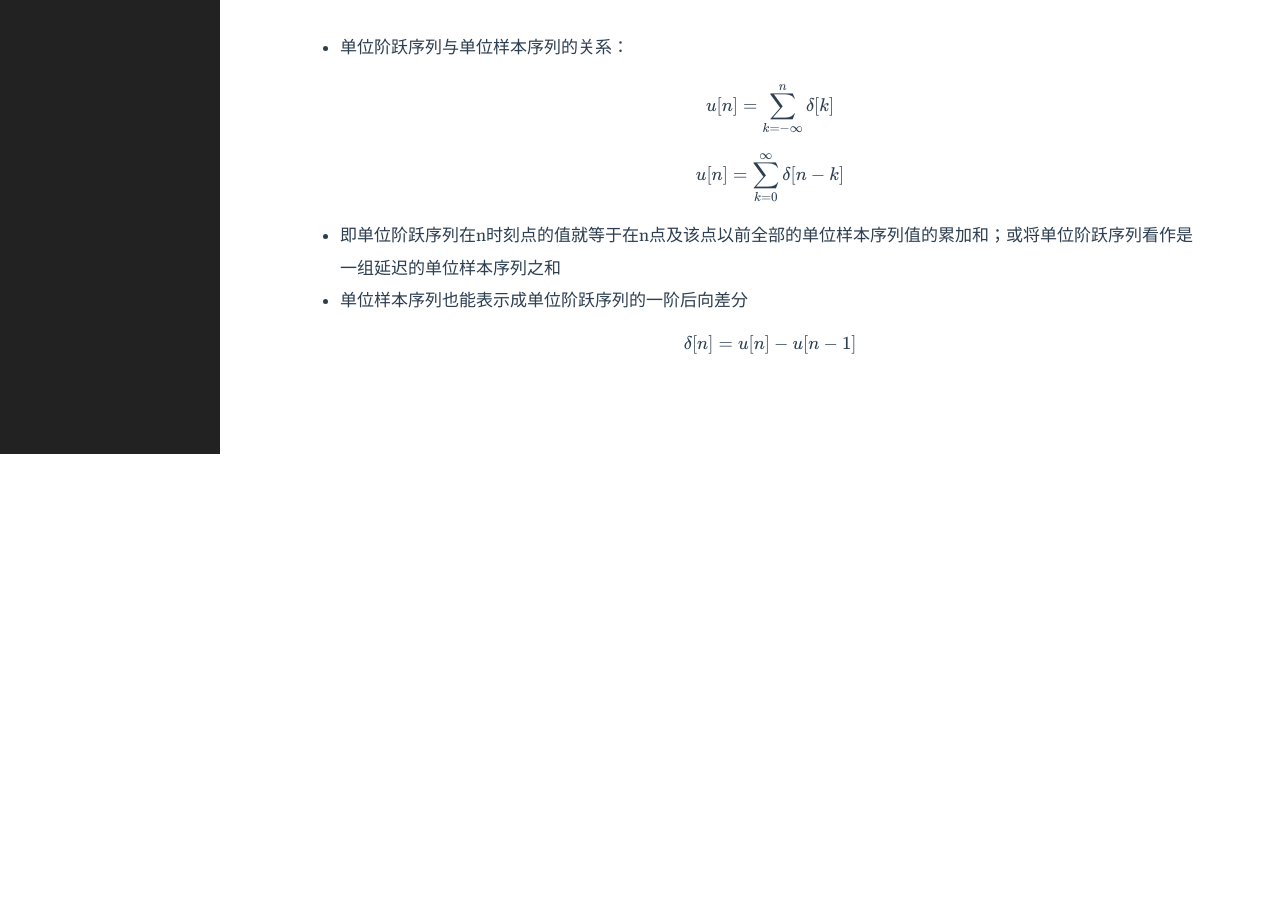
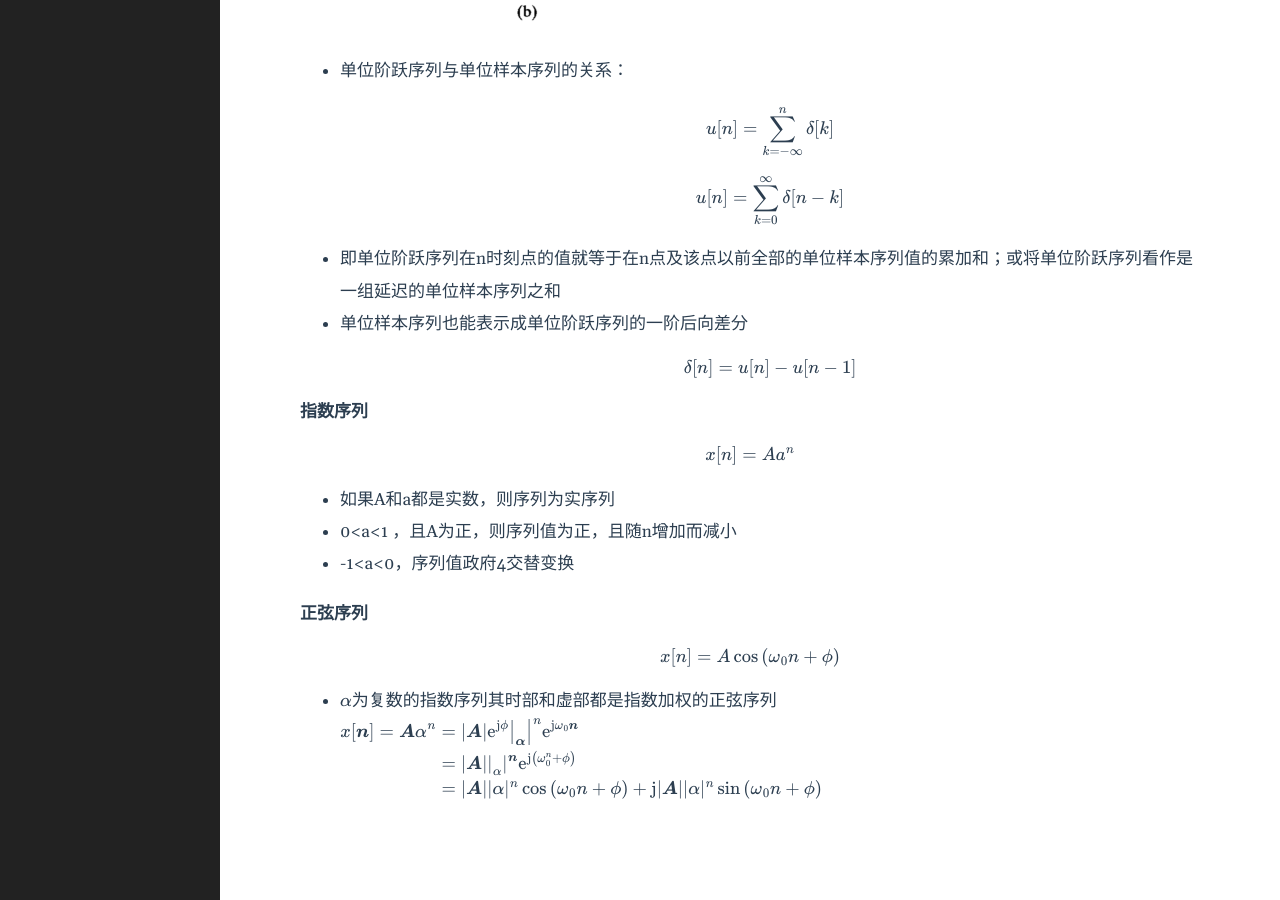
Before and after one commit to Kazite/Kazite.github.io, a Jekyll site: the page built from _posts/Discrete Time Signal Processing/2021-04-12-02-ch2_2.md, in a window 1280 px wide and 900 px high, scrolled down 2240 px. Built offline with Jekyll 4.4.1, drawn with Linux system fonts in a browser that asks for light colours; formulas are drawn with MathJax 3; before the commit the page ends 2694 px from its top, so only the background shows below that.

Commit message:
Update 2021-04-12-02-ch2_2.md

```diff
--- a/_posts/Discrete Time Signal Processing/2021-04-12-02-ch2_2.md
+++ b/_posts/Discrete Time Signal Processing/2021-04-12-02-ch2_2.md
@@ -31,6 +31,8 @@ $$
 x[n]=x_a(nT),-\infty<n<\infty
 \\（其中T为采样周期，倒数为采样频率，x_a(t)为模拟信号）
 $$
+
+
 在离散时间信号示意图中，虽然横坐标是一条连续线，但一般认为x[n]仅在n为整数值时才有定义（不应理解为等于0）
 
 <img src="/assets_2021Early/2021-4-12-02-01.png" alt="2021-4-12-02-01" style="zoom:50%;" />
@@ -108,3 +110,35 @@ u[n]=\sum_{k=0}^{\infty} \delta[n-k]
   $$
   \delta[n]=u[n]-u[n-1]
   $$
+
+
+
+
+**指数序列**
+
+
+$$
+x[n]=Aa^n
+$$
+
+
+* 如果A和a都是实数，则序列为实序列
+* 0<a<1 ，且A为正，则序列值为正，且随n增加而减小
+* -1<a<0，序列值政府4交替变换
+
+**正弦序列**
+
+
+$$
+x[n]=A \cos \left(\omega_{0} n+\phi\right)
+$$
+
+
+* $$\alpha$$为复数的指数序列其时部和虚部都是指数加权的正弦序列
+  $$
+  \begin{aligned}
+  x[\boldsymbol{n}]=\boldsymbol{A} \alpha^{n} &=\left.\left.|\boldsymbol{A}| \mathrm{e}^{\mathrm{j} \phi}\right|_{\boldsymbol{\alpha}}\right|^{n} \mathrm{e}^{\mathrm{j} \omega_{0} \boldsymbol{n}} \\
+  &=\left.\left.|\boldsymbol{A}|\right|_{\alpha}\right|^{\boldsymbol{n}} \mathrm{e}^{\mathrm{j}\left(\omega_{\mathrm{0}}^{n}+\phi\right)} \\
+  &=|\boldsymbol{A}||\alpha|^{n} \cos \left(\omega_{0} n+\phi\right)+\mathrm{j}|\boldsymbol{A}||\alpha|^{n} \sin \left(\omega_{0} n+\phi\right)
+  \end{aligned}
+  $$
```
